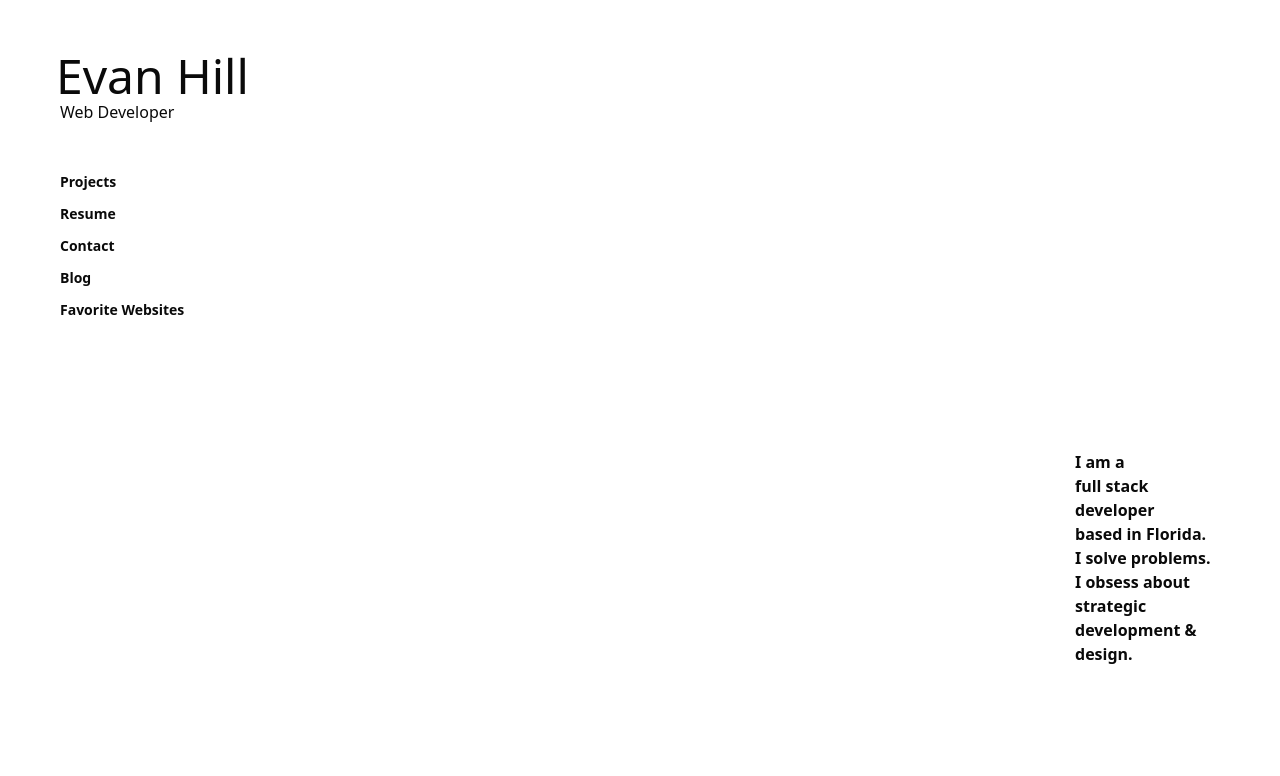
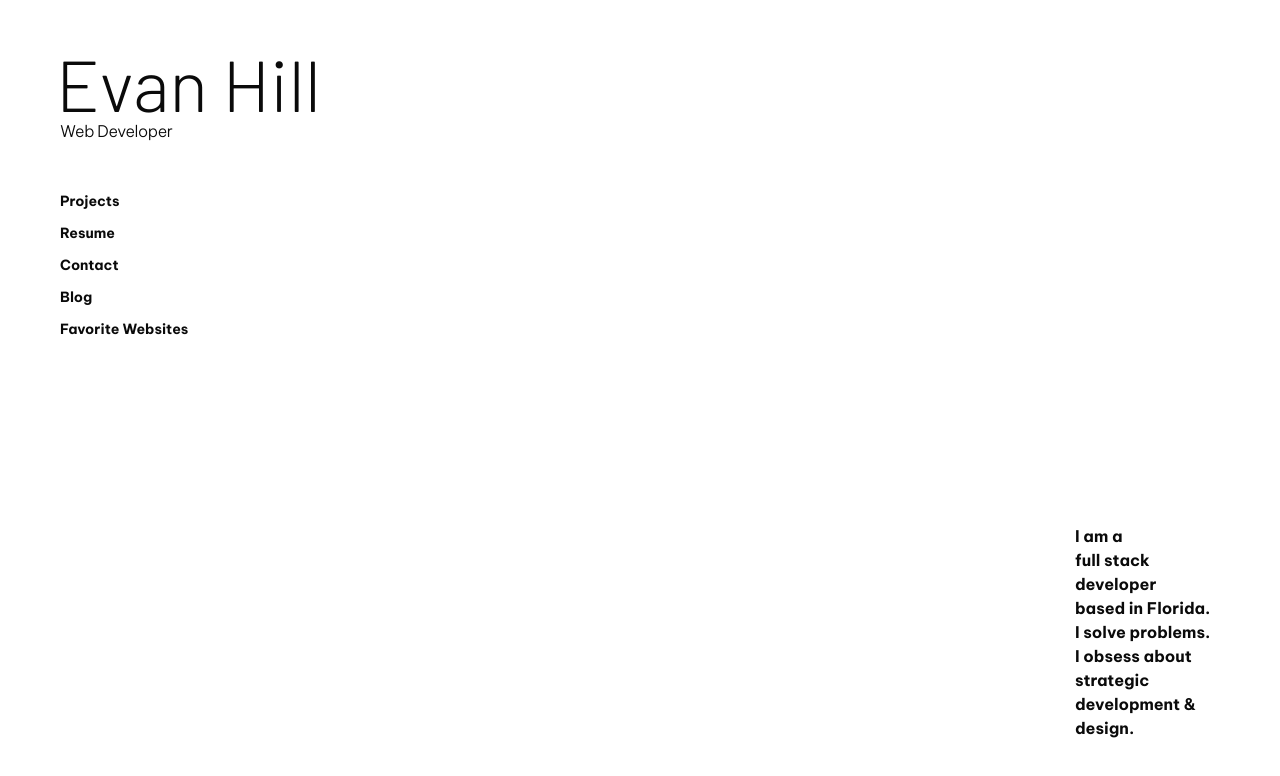
Before and after one commit to evanhill1989/min-portfolio, a Next.js app: page / in a window 1280 px wide. Shown: the top 776 px of the page. Built offline with nearby package versions, Linux system fonts and the light colour scheme.

Commit message:
fundamental styling up

```diff
--- a/app/globals.css
+++ b/app/globals.css
@@ -6,8 +6,8 @@
 @theme inline {
   --color-background: var(--background);
   --color-foreground: var(--foreground);
-  --font-sans: var(--font-geist-sans);
-  --font-mono: var(--font-geist-mono);
+  --font-sans: var(--font-be-vietnam-pro); /* Changed from geist-sans */
+  --font-mono: var(--font-barlow);
   --color-sidebar-ring: var(--sidebar-ring);
   --color-sidebar-border: var(--sidebar-border);
   --color-sidebar-accent-foreground: var(--sidebar-accent-foreground);
@@ -118,6 +118,16 @@
   }
   body {
     @apply bg-background text-foreground;
+    font-family: var(--font-be-vietnam-pro), sans-serif;
+  }
+
+  h1,
+  h2,
+  h3,
+  h4,
+  h5,
+  h6 {
+    font-family: var(--font-barlow), sans-serif;
   }
 }
 
@@ -155,6 +165,8 @@
 .aside {
   grid-column: 5/6;
   grid-row: 4/6;
+  align-self: end;
+  justify-self: end;
   /* outline: 2px solid peru; */
 }
 
--- a/app/layout.tsx
+++ b/app/layout.tsx
@@ -1,15 +1,17 @@
 import type { Metadata } from "next";
-import { Geist, Geist_Mono } from "next/font/google";
+import { Be_Vietnam_Pro, Barlow } from "next/font/google";
 import "./globals.css";
 
-const geistSans = Geist({
-  variable: "--font-geist-sans",
+const beVietnamPro = Be_Vietnam_Pro({
+  variable: "--font-be-vietnam-pro",
   subsets: ["latin"],
+  weight: ["300", "400", "500", "600", "700"], // Add the weights you need
 });
 
-const geistMono = Geist_Mono({
-  variable: "--font-geist-mono",
+const barlow = Barlow({
+  variable: "--font-barlow",
   subsets: ["latin"],
+  weight: ["300", "400", "500", "600", "700", "800", "900"], // Add the weights you need
 });
 
 export const metadata: Metadata = {
@@ -25,7 +27,7 @@ export default function RootLayout({
   return (
     <html lang="en">
       <body
-        className={`${geistSans.variable} ${geistMono.variable} antialiased`}
+        className={`${beVietnamPro.variable} ${barlow.variable} antialiased`}
       >
         {children}
       </body>
--- a/app/page.tsx
+++ b/app/page.tsx
@@ -13,10 +13,10 @@ export default function Home() {
           <div className="content">
             <header className="header flex flex-col gap-12 ">
               <div className="flex flex-col">
-                <h1 className="text-5xl ml-[-4px] mt-[-0.175em] leading-none">
+                <h1 className="text-7xl font-light ml-[-4px] mt-[-0.175em] leading-none">
                   Evan Hill
                 </h1>
-                <p>Web Developer</p>
+                <p className="tracking-tight font-extralight">Web Developer</p>
               </div>
 
               <nav className="nav">
@@ -42,7 +42,7 @@ export default function Home() {
               </nav>
             </header>
             <main className="main"></main>
-            <aside className="aside font-bold">
+            <aside className="aside font-bold justify-end align-bottom">
               <p>
                 I am a<br /> full stack developer
                 <br /> based in Florida.
```
